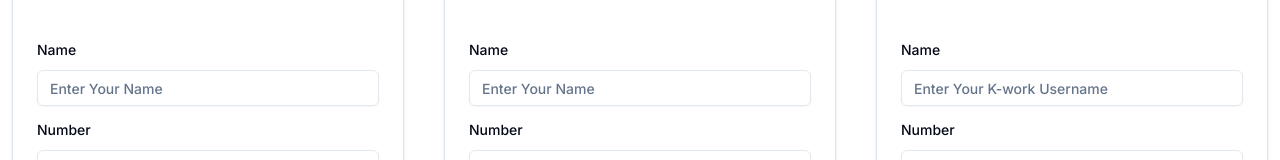
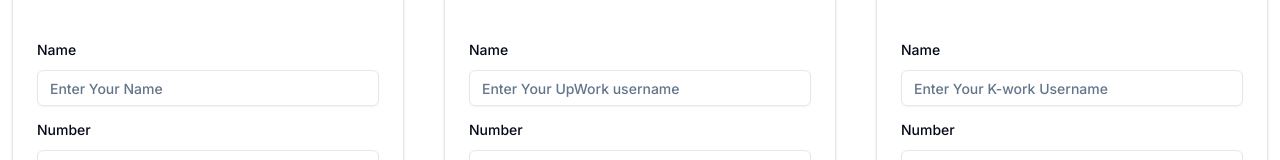
Before and after one commit to BISHAL120/Review-Sell-BD, a Next.js app: page / in a window 1280 px wide. Shown: the part 511-671 px from the top of the page. Built offline with nearby package versions, Linux system fonts and the light colour scheme.

Commit message:
Update Card2.tsx

```diff
--- a/components/Shared/Card2.tsx
+++ b/components/Shared/Card2.tsx
@@ -132,7 +132,7 @@ const CardItem2 = () => {
                   <FormItem>
                     <FormLabel>Name</FormLabel>
                     <FormControl>
-                      <Input placeholder="Enter Your Name" {...field} />
+                      <Input placeholder="Enter Your UpWork username" {...field} />
                     </FormControl>
                     <FormMessage />
                   </FormItem>
```
